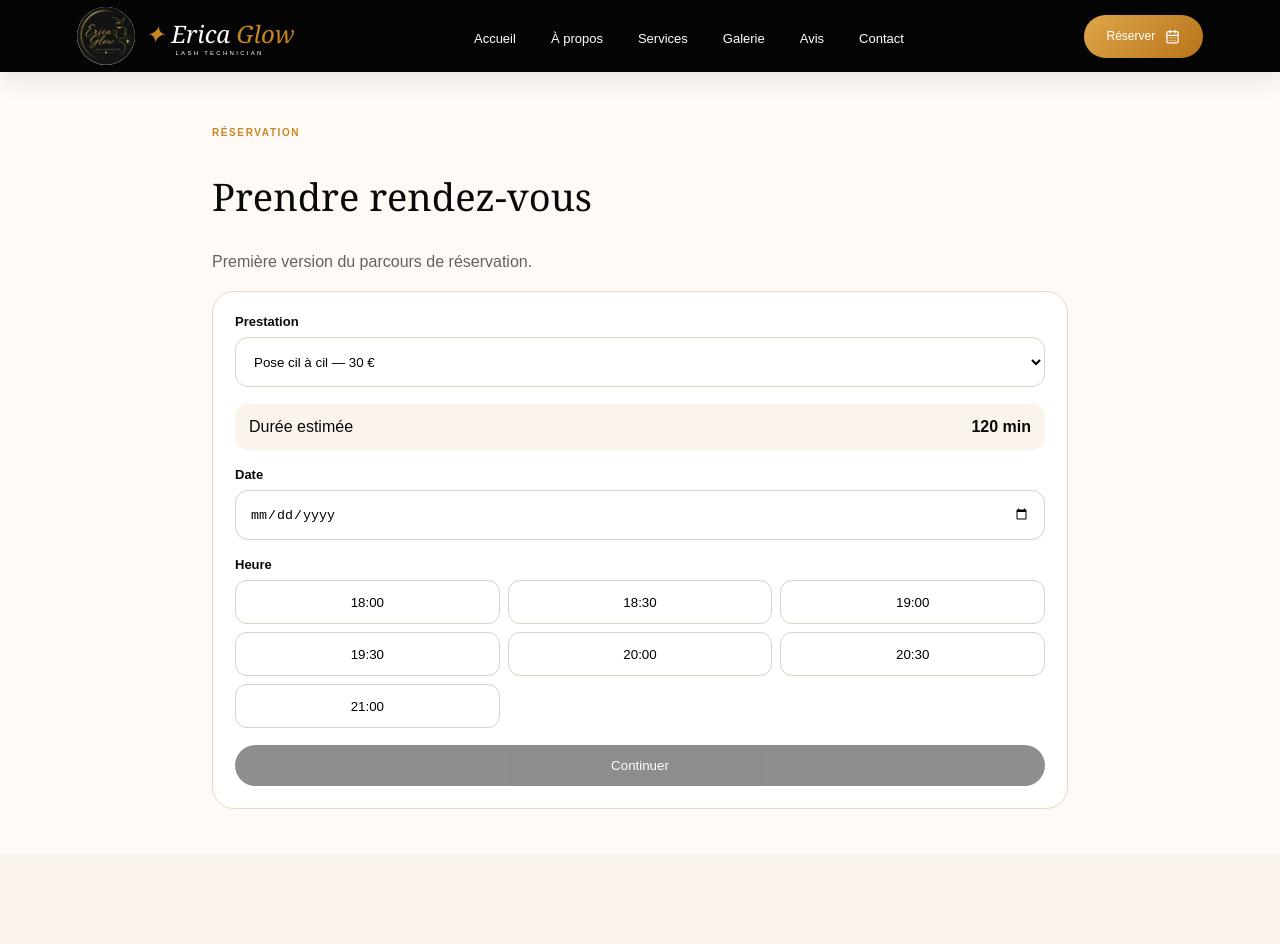
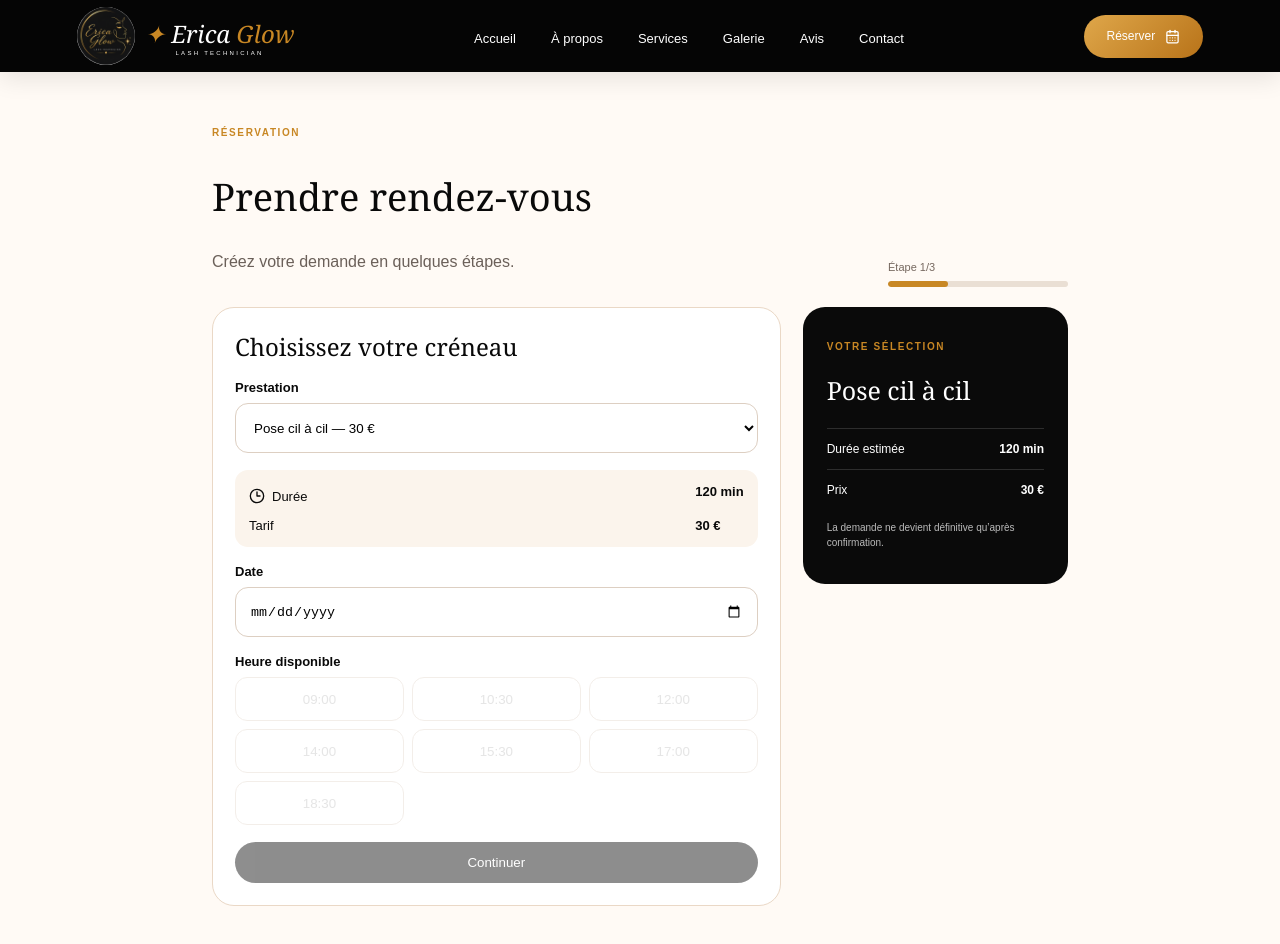
Before and after one commit to Adalberto-teixeira/Erica-Glow, a Next.js app: page /reserver in a window 1280 px wide. Shown: the top 944 px of the page. Before the commit the page ends 854 px from the top, so only its background shows below. Built offline with nearby package versions, Linux system fonts and the light colour scheme.

Commit message:
Expand PWA reservation workflow

```diff
--- a/app/reserver/page.tsx
+++ b/app/reserver/page.tsx
@@ -1,78 +1,39 @@
 "use client";
-
 import { Suspense, useMemo, useState } from "react";
 import { useSearchParams } from "next/navigation";
+import Link from "next/link";
+import { Check, ChevronLeft, Clock3, ShieldCheck } from "lucide-react";
 import { services } from "@/lib/services";
 
-const slots = ["18:00", "18:30", "19:00", "19:30", "20:00", "20:30", "21:00"];
+const slots=["09:00","10:30","12:00","14:00","15:30","17:00","18:30"];
+const today=new Date().toISOString().split("T")[0];
+type Step="service"|"details"|"review"|"done";
+type Draft={id:string;service:string;serviceId:string;price:number;duration:number;date:string;time:string;name:string;contact:string;notes:string;status:string;createdAt:string};
 
-function BookingForm() {
-  const params = useSearchParams();
-  const initialService = params.get("service") ?? services[0].id;
-  const [serviceId, setServiceId] = useState(initialService);
-  const [date, setDate] = useState("");
-  const [time, setTime] = useState("");
-  const [step, setStep] = useState<"slot" | "details" | "done">("slot");
-  const [name, setName] = useState("");
-  const [contact, setContact] = useState("");
-  const service = useMemo(() => services.find((s) => s.id === serviceId) ?? services[0], [serviceId]);
-
-  return (
-    <section className="page booking-page">
-      <p className="eyebrow">Réservation</p>
-      <h1>Prendre rendez-vous</h1>
-      <p className="lead">Première version du parcours de réservation.</p>
-
-      {step === "done" ? <div className="form-card booking-success" role="status"><h2>Demande enregistrée</h2><p>Votre rendez-vous apparaît maintenant dans « Mes RDV » sur cet appareil.</p><a className="primary-button full" href="/mes-rdv">Voir mes rendez-vous</a></div> : <div className="form-card">
-        {step === "slot" ? <>
-        <label>
-          Prestation
-          <select value={serviceId} onChange={(e) => setServiceId(e.target.value)}>
-            {services.map((s) => <option key={s.id} value={s.id}>{s.name} — {s.price} €</option>)}
-          </select>
-        </label>
-
-        <div className="summary-line">
-          <span>Durée estimée</span>
-          <strong>{service.duration} min</strong>
-        </div>
-
-        <label>
-          Date
-          <input type="date" value={date} onChange={(e) => setDate(e.target.value)} />
-        </label>
-
-        <div>
-          <span className="label">Heure</span>
-          <div className="slot-grid">
-            {slots.map((slot) => (
-              <button
-                type="button"
-                key={slot}
-                onClick={() => setTime(slot)}
-                className={time === slot ? "slot selected" : "slot"}
-              >
-                {slot}
-              </button>
-            ))}
-          </div>
-        </div>
-
-        <button type="button" className="primary-button full" disabled={!date || !time} onClick={() => setStep("details")}>
-          Continuer
-        </button>
-        </> : <>
-          <div className="summary-line"><span>{service.name}</span><strong>{date} · {time}</strong></div>
-          <label>Votre nom<input autoComplete="name" value={name} onChange={(e) => setName(e.target.value)} placeholder="Nom et prénom" /></label>
-          <label>E-mail ou téléphone<input autoComplete="email" value={contact} onChange={(e) => setContact(e.target.value)} placeholder="Pour vous recontacter" /></label>
-          <button type="button" className="primary-button full" disabled={!name.trim() || !contact.trim()} onClick={() => { const booking={id:Date.now(),service:service.name,date,time,name,contact,status:"En attente de confirmation"}; const current=JSON.parse(localStorage.getItem("erica-glow-bookings")||"[]"); localStorage.setItem("erica-glow-bookings",JSON.stringify([...current,booking])); setStep("done"); }}>Enregistrer ma demande</button>
-          <button type="button" className="text-button" onClick={() => setStep("slot")}>← Modifier la date</button>
-        </>}
-      </div>}
-    </section>
-  );
+function BookingForm(){
+  const params=useSearchParams();
+  const initial=params.get("service")??services[0].id;
+  const [step,setStep]=useState<Step>("service");
+  const [serviceId,setServiceId]=useState(initial);
+  const [date,setDate]=useState("");
+  const [time,setTime]=useState("");
+  const [name,setName]=useState("");
+  const [contact,setContact]=useState("");
+  const [notes,setNotes]=useState("");
+  const [error,setError]=useState("");
+  const [reference,setReference]=useState("");
+  const service=useMemo(()=>services.find(s=>s.id===serviceId)??services[0],[serviceId]);
+  const progress=step==="service"?1:step==="details"?2:3;
+  const chooseDate=(value:string)=>{setDate(value);setTime("");const day=new Date(`${value}T12:00:00`).getDay();setError(day===0?"Les réservations ne sont pas disponibles le dimanche.":"")};
+  const save=()=>{const ref=`EG-${Date.now().toString().slice(-6)}`;const draft:Draft={id:ref,service:service.name,serviceId:service.id,price:service.price,duration:service.duration,date,time,name:name.trim(),contact:contact.trim(),notes:notes.trim(),status:"Demande à confirmer",createdAt:new Date().toISOString()};const current:Draft[]=JSON.parse(localStorage.getItem("erica-glow-bookings")||"[]");localStorage.setItem("erica-glow-bookings",JSON.stringify([...current,draft]));setReference(ref);setStep("done")};
+  return <section className="page booking-page">
+    <div className="booking-heading"><div><p className="eyebrow">Réservation</p><h1>Prendre rendez-vous</h1><p className="lead">Créez votre demande en quelques étapes.</p></div>{step!=="done"&&<div className="progress-wrap" aria-label={`Étape ${progress} sur 3`}><span>Étape {progress}/3</span><div className="progress-track"><i style={{width:`${progress/3*100}%`}}/></div></div>}</div>
+    {step==="done"?<div className="form-card booking-success" role="status"><span className="success-icon"><Check/></span><p className="eyebrow">Demande enregistrée</p><h2>Merci, {name.split(" ")[0]} !</h2><p>Votre demande <strong>{reference}</strong> est conservée sur cet appareil. Elle reste en attente de confirmation par Erica Glow.</p><div className="receipt"><span>{service.name}</span><strong>{date} · {time}</strong><span>{service.duration} min</span><strong>{service.price} €</strong></div><Link className="primary-button full" href="/mes-rdv">Suivre ma demande</Link><Link className="text-button" href="/">Retour à l’accueil</Link></div>:
+    <div className="booking-layout"><div className="form-card">
+      {step==="service"&&<><h2>Choisissez votre créneau</h2><label>Prestation<select value={serviceId} onChange={e=>setServiceId(e.target.value)}>{services.map(s=><option key={s.id} value={s.id}>{s.name} — {s.price} €</option>)}</select></label><div className="service-summary"><span><Clock3/> Durée</span><strong>{service.duration} min</strong><span>Tarif</span><strong>{service.price} €</strong></div><label>Date<input type="date" min={today} value={date} onChange={e=>chooseDate(e.target.value)}/></label>{error&&<p className="form-error" role="alert">{error}</p>}<div><span className="label">Heure disponible</span><div className="slot-grid">{slots.map(slot=><button type="button" key={slot} disabled={!date||!!error} onClick={()=>setTime(slot)} className={time===slot?"slot selected":"slot"}>{slot}</button>)}</div></div><button type="button" className="primary-button full" disabled={!date||!time||!!error} onClick={()=>setStep("details")}>Continuer</button></>}
+      {step==="details"&&<><button className="back-button" type="button" onClick={()=>setStep("service")}><ChevronLeft/> Retour</button><h2>Vos coordonnées</h2><p className="muted">Elles serviront uniquement à confirmer votre rendez-vous.</p><label>Nom et prénom<input autoComplete="name" value={name} onChange={e=>setName(e.target.value)} placeholder="Nom et prénom"/></label><label>E-mail ou téléphone<input autoComplete="email" value={contact} onChange={e=>setContact(e.target.value)} placeholder="E-mail ou téléphone"/></label><label>Note pour Erica Glow <textarea value={notes} onChange={e=>setNotes(e.target.value)} placeholder="Facultatif : allergies, souhait particulier…" maxLength={300}/><small>{notes.length}/300</small></label><button type="button" className="primary-button full" disabled={name.trim().length<2||contact.trim().length<5} onClick={()=>setStep("review")}>Vérifier ma demande</button></>}
+      {step==="review"&&<><button className="back-button" type="button" onClick={()=>setStep("details")}><ChevronLeft/> Retour</button><h2>Vérifiez votre demande</h2><div className="review-list"><div><span>Prestation</span><strong>{service.name}</strong></div><div><span>Date et heure</span><strong>{date} · {time}</strong></div><div><span>Durée</span><strong>{service.duration} min</strong></div><div><span>Tarif</span><strong>{service.price} €</strong></div><div><span>Cliente</span><strong>{name}</strong></div><div><span>Contact</span><strong>{contact}</strong></div></div><div className="privacy-note"><ShieldCheck/><span>Votre demande est enregistrée sur cet appareil jusqu’à la connexion du système de confirmation.</span></div><button type="button" className="primary-button full" onClick={save}>Enregistrer ma demande</button></>}
+    </div><aside className="booking-aside"><p className="eyebrow">Votre sélection</p><h2>{service.name}</h2><div><span>Durée estimée</span><strong>{service.duration} min</strong></div><div><span>Prix</span><strong>{service.price} €</strong></div>{date&&<div><span>Créneau</span><strong>{date}{time&&` · ${time}`}</strong></div>}<p>La demande ne devient définitive qu’après confirmation.</p></aside></div>}
+  </section>
 }
-
-export default function BookingPage() {
-  return <Suspense fallback={<section className="page"><p>Chargement…</p></section>}><BookingForm /></Suspense>;
-}
+export default function BookingPage(){return <Suspense fallback={<section className="page"><p>Chargement…</p></section>}><BookingForm/></Suspense>}
--- a/components/PwaRegister.tsx
+++ b/components/PwaRegister.tsx
@@ -5,6 +5,11 @@ import { useEffect } from "react";
 export function PwaRegister() {
   useEffect(() => {
     if ("serviceWorker" in navigator) {
+      if (location.hostname === "localhost" || location.hostname === "127.0.0.1") {
+        navigator.serviceWorker.getRegistrations().then((registrations) => registrations.forEach((registration) => registration.unregister()));
+        if ("caches" in window) caches.keys().then((keys) => keys.forEach((key) => caches.delete(key)));
+        return;
+      }
       navigator.serviceWorker.register("/sw.js").catch(() => {});
     }
   }, []);
--- a/public/sw.js
+++ b/public/sw.js
@@ -1,4 +1,4 @@
-const CACHE = "erica-glow-v3";
+const CACHE = "erica-glow-v4";
 const FALLBACK = ["/", "/services", "/reserver", "/manifest.webmanifest", "/icons/icon-192.png", "/icons/icon-512.png"];
 self.addEventListener("install",event=>{event.waitUntil(caches.open(CACHE).then(cache=>cache.addAll(FALLBACK)));self.skipWaiting()});
 self.addEventListener("activate",event=>{event.waitUntil(Promise.all([caches.keys().then(keys=>Promise.all(keys.filter(key=>key!==CACHE).map(key=>caches.delete(key)))),self.clients.claim()]))});
```
Also changed, not shown: app/mes-rdv/page.tsx (+4 -3 lines), app/interaction-fixes.css.
